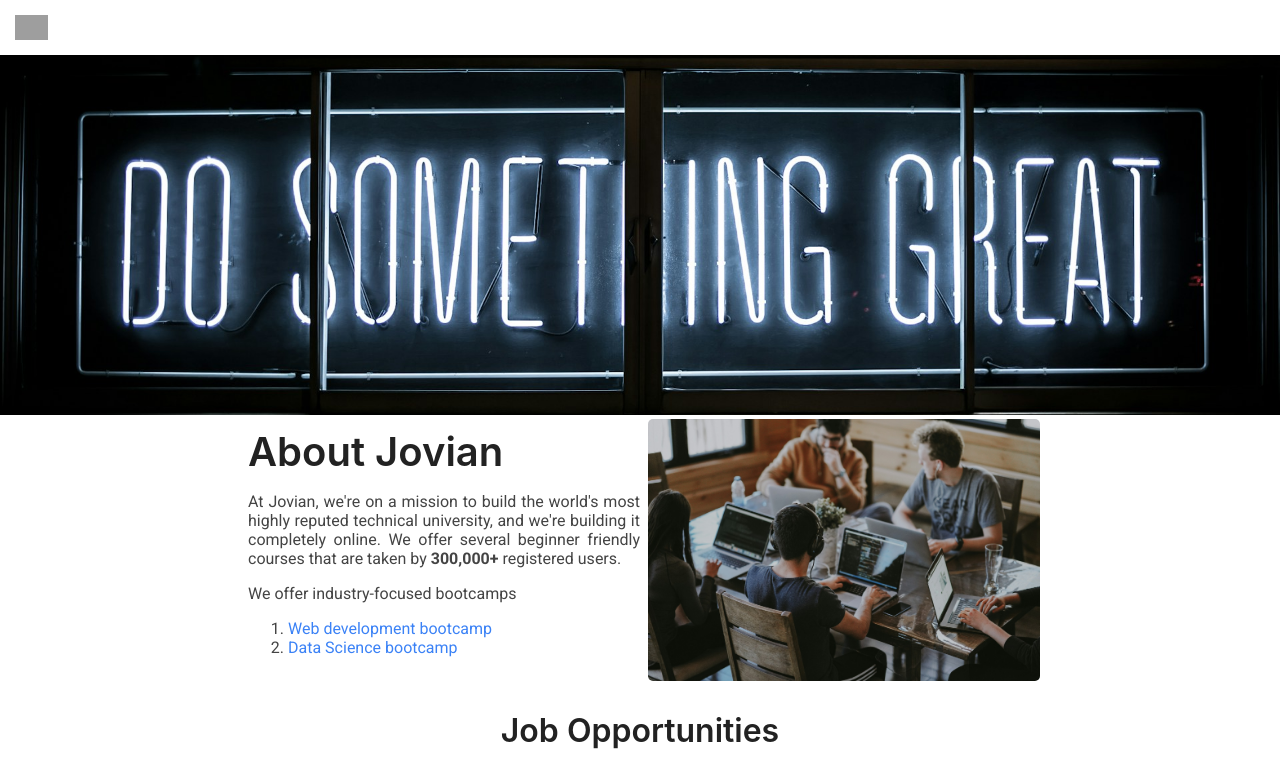
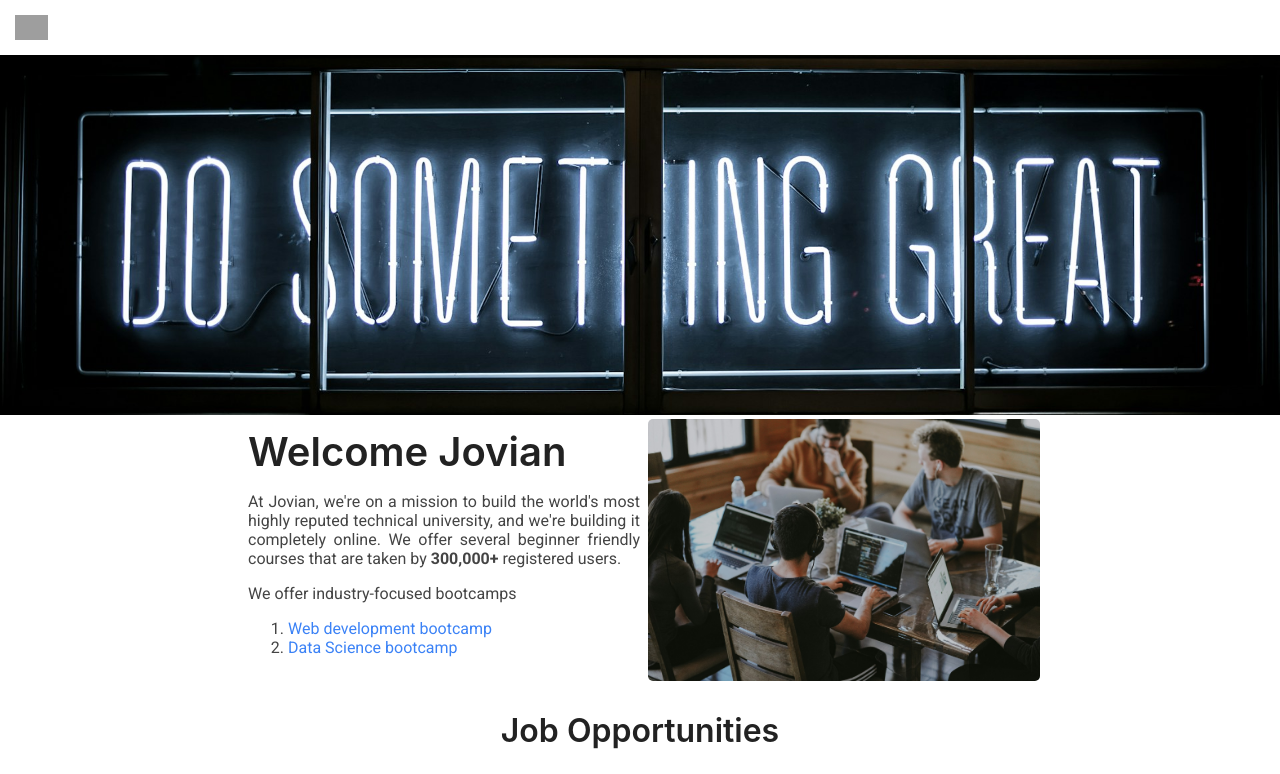
Before and after one commit to VINAY877/Jovian-careers-live, a plain HTML site: page src/index.html in a window 1280 px wide. Shown: the top 774 px of the page. Drawn offline with Linux system fonts and the light colour scheme; grey boxes are pictures that could not be loaded.

Commit message:
Updated index

```diff
--- a/src/index.html
+++ b/src/index.html
@@ -21,7 +21,7 @@
     <img src="banner.jpg" id="banner" alt="Banner" height="360">
     <div id="about">
         <div id="description">
-            <h1 id="about">About Jovian</h1>
+            <h1 id="about">Welcome Jovian</h1>
             <p>At Jovian, we're on a mission to build
                 the world's most highly reputed technical
                 university, and we're building it completely
```
